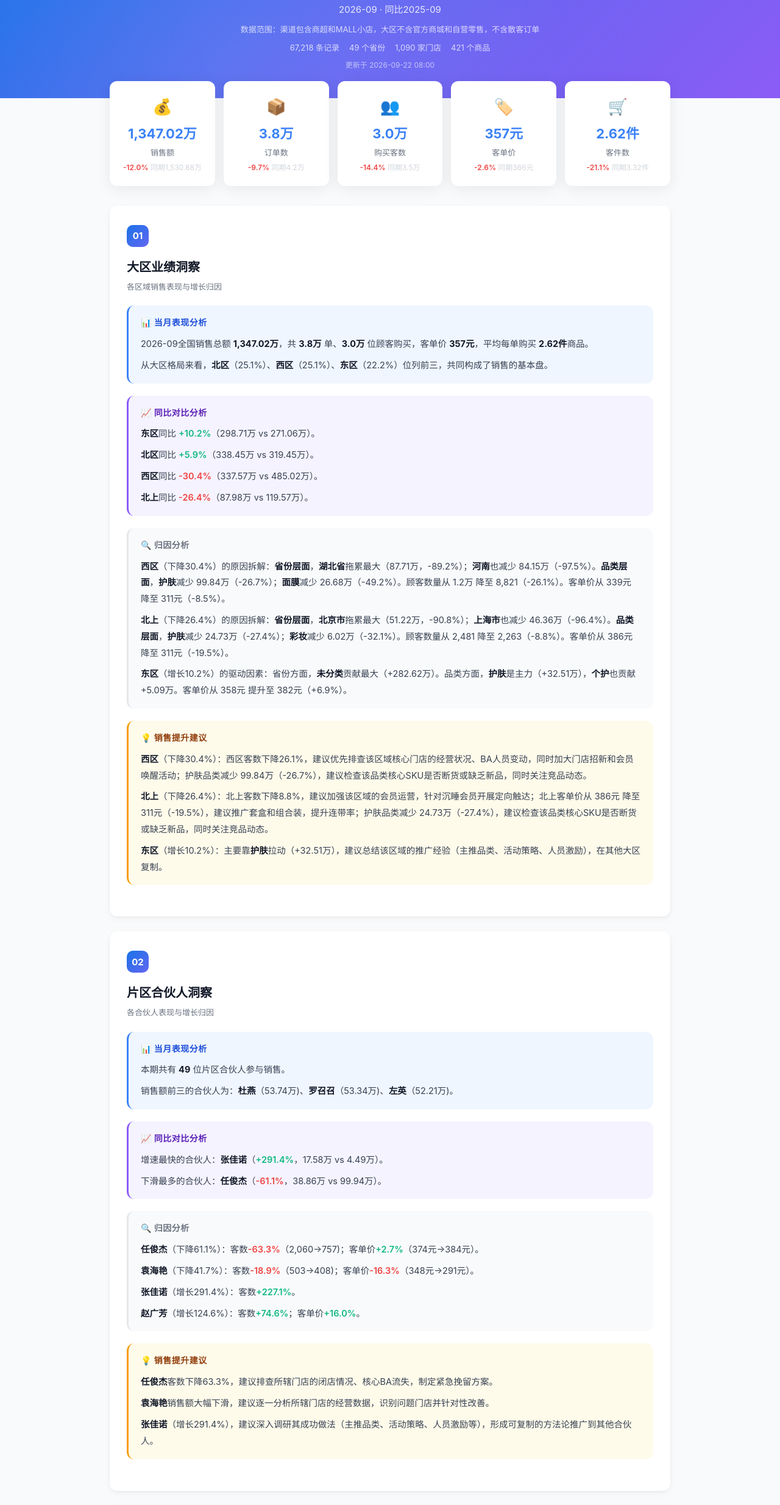
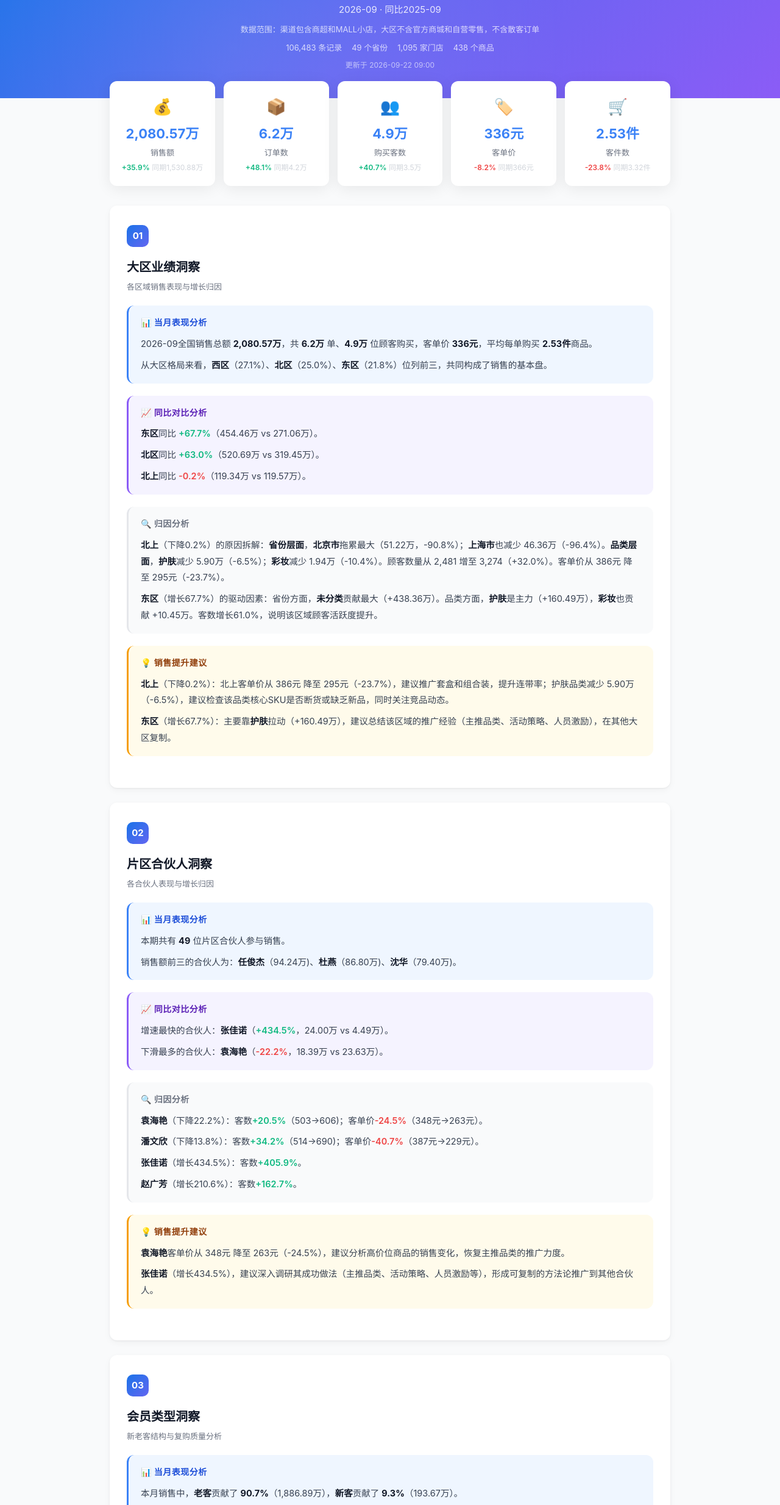
Before and after one commit to keanu666/report, a plain HTML site: page ai_sales_analysis.html in a window 1280 px wide. Shown: the part 110-2578 px from the top of the page at 61% size. Drawn offline with Linux system fonts and the light colour scheme.

Commit message:
每日报告更新 2026-09-22 09:00

```diff
--- a/ai_sales_analysis.html
+++ b/ai_sales_analysis.html
@@ -110,90 +110,90 @@ body { font-family: -apple-system, BlinkMacSystemFont, "Segoe UI", "PingFang SC"
         <p class="header-date">2026-09 · 同比2025-09</p>
         <p class="header-scope">数据范围：渠道包含商超和MALL小店，大区不含官方商城和自营零售，不含散客订单</p>
         <div class="header-meta">
-            <span>67,218 条记录</span>
+            <span>106,483 条记录</span>
             <span>49 个省份</span>
-            <span>1,090 家门店</span>
-            <span>421 个商品</span>
+            <span>1,095 家门店</span>
+            <span>438 个商品</span>
         </div>
-        <p class="header-update">更新于 2026-09-22 08:00</p>
+        <p class="header-update">更新于 2026-09-22 09:00</p>
     </div>
 </div>
 <div class="container">
 <div class="kpi-row">
         <div class="kpi-card">
             <div class="kpi-icon">💰</div>
-            <div class="kpi-value">1,347.02万</div>
+            <div class="kpi-value">2,080.57万</div>
             <div class="kpi-label">销售额</div>
-            <div class="kpi-yoy"><span class="down">-12.0%</span> <span class="kpi-sub">同期1,530.88万</span></div>
+            <div class="kpi-yoy"><span class="up">+35.9%</span> <span class="kpi-sub">同期1,530.88万</span></div>
         </div>
         <div class="kpi-card">
             <div class="kpi-icon">📦</div>
-            <div class="kpi-value">3.8万</div>
+            <div class="kpi-value">6.2万</div>
             <div class="kpi-label">订单数</div>
-            <div class="kpi-yoy"><span class="down">-9.7%</span> <span class="kpi-sub">同期4.2万</span></div>
+            <div class="kpi-yoy"><span class="up">+48.1%</span> <span class="kpi-sub">同期4.2万</span></div>
         </div>
         <div class="kpi-card">
             <div class="kpi-icon">👥</div>
-            <div class="kpi-value">3.0万</div>
+            <div class="kpi-value">4.9万</div>
             <div class="kpi-label">购买客数</div>
-            <div class="kpi-yoy"><span class="down">-14.4%</span> <span class="kpi-sub">同期3.5万</span></div>
+            <div class="kpi-yoy"><span class="up">+40.7%</span> <span class="kpi-sub">同期3.5万</span></div>
         </div>
         <div class="kpi-card">
             <div class="kpi-icon">🏷️</div>
-            <div class="kpi-value">357元</div>
+            <div class="kpi-value">336元</div>
             <div class="kpi-label">客单价</div>
-            <div class="kpi-yoy"><span class="down">-2.6%</span> <span class="kpi-sub">同期366元</span></div>
+            <div class="kpi-yoy"><span class="down">-8.2%</span> <span class="kpi-sub">同期366元</span></div>
         </div>
         <div class="kpi-card">
             <div class="kpi-icon">🛒</div>
-            <div class="kpi-value">2.62件</div>
+            <div class="kpi-value">2.53件</div>
             <div class="kpi-label">客件数</div>
-            <div class="kpi-yoy"><span class="down">-21.1%</span> <span class="kpi-sub">同期3.32件</span></div>
+            <div class="kpi-yoy"><span class="down">-23.8%</span> <span class="kpi-sub">同期3.32件</span></div>
         </div></div>
 
 <section class="section">
     <div class="section-num">01</div>
     <h2>大区业绩洞察</h2>
     <p class="section-desc">各区域销售表现与增长归因</p>
-    <div class="narrative"><h3>📊 当月表现分析</h3><p>2026-09全国销售总额 <strong>1,347.02万</strong>，共 <strong>3.8万</strong> 单、<strong>3.0万</strong> 位顾客购买，客单价 <strong>357元</strong>，平均每单购买 <strong>2.62件</strong>商品。</p><p>从大区格局来看，<strong>北区</strong>（25.1%）、<strong>西区</strong>（25.1%）、<strong>东区</strong>（22.2%）位列前三，共同构成了销售的基本盘。</p></div>
-    <div class="narrative"><h3>📈 同比对比分析</h3><p><strong>东区</strong>同比 <strong><span class="up">+10.2%</span></strong>（298.71万 vs 271.06万）。</p><p><strong>北区</strong>同比 <strong><span class="up">+5.9%</span></strong>（338.45万 vs 319.45万）。</p><p><strong>西区</strong>同比 <strong><span class="down">-30.4%</span></strong>（337.57万 vs 485.02万）。</p><p><strong>北上</strong>同比 <strong><span class="down">-26.4%</span></strong>（87.98万 vs 119.57万）。</p></div>
-    <div class="narrative"><h3>🔍 归因分析</h3><p><strong>西区</strong>（下降30.4%）的原因拆解：<strong>省份层面</strong>，<strong>湖北省</strong>拖累最大（87.71万，-89.2%）；<strong>河南</strong>也减少 84.15万（-97.5%）。<strong>品类层面</strong>，<strong>护肤</strong>减少 99.84万（-26.7%）；<strong>面膜</strong>减少 26.68万（-49.2%）。顾客数量从 1.2万 降至 8,821（-26.1%）。客单价从 339元 降至 311元（-8.5%）。</p><p><strong>北上</strong>（下降26.4%）的原因拆解：<strong>省份层面</strong>，<strong>北京市</strong>拖累最大（51.22万，-90.8%）；<strong>上海市</strong>也减少 46.36万（-96.4%）。<strong>品类层面</strong>，<strong>护肤</strong>减少 24.73万（-27.4%）；<strong>彩妆</strong>减少 6.02万（-32.1%）。顾客数量从 2,481 降至 2,263（-8.8%）。客单价从 386元 降至 311元（-19.5%）。</p><p><strong>东区</strong>（增长10.2%）的驱动因素：省份方面，<strong>未分类</strong>贡献最大（+282.62万）。品类方面，<strong>护肤</strong>是主力（+32.51万），<strong>个护</strong>也贡献 +5.09万。客单价从 358元 提升至 382元（+6.9%）。</p></div>
-    <div class="narrative"><h3>💡 销售提升建议</h3><p><strong>西区</strong>（下降30.4%）：西区客数下降26.1%，建议优先排查该区域核心门店的经营状况、BA人员变动，同时加大门店招新和会员唤醒活动；护肤品类减少 99.84万（-26.7%），建议检查该品类核心SKU是否断货或缺乏新品，同时关注竞品动态。</p><p><strong>北上</strong>（下降26.4%）：北上客数下降8.8%，建议加强该区域的会员运营，针对沉睡会员开展定向触达；北上客单价从 386元 降至 311元（-19.5%），建议推广套盒和组合装，提升连带率；护肤品类减少 24.73万（-27.4%），建议检查该品类核心SKU是否断货或缺乏新品，同时关注竞品动态。</p><p><strong>东区</strong>（增长10.2%）：主要靠<strong>护肤</strong>拉动（+32.51万），建议总结该区域的推广经验（主推品类、活动策略、人员激励），在其他大区复制。</p></div>
+    <div class="narrative"><h3>📊 当月表现分析</h3><p>2026-09全国销售总额 <strong>2,080.57万</strong>，共 <strong>6.2万</strong> 单、<strong>4.9万</strong> 位顾客购买，客单价 <strong>336元</strong>，平均每单购买 <strong>2.53件</strong>商品。</p><p>从大区格局来看，<strong>西区</strong>（27.1%）、<strong>北区</strong>（25.0%）、<strong>东区</strong>（21.8%）位列前三，共同构成了销售的基本盘。</p></div>
+    <div class="narrative"><h3>📈 同比对比分析</h3><p><strong>东区</strong>同比 <strong><span class="up">+67.7%</span></strong>（454.46万 vs 271.06万）。</p><p><strong>北区</strong>同比 <strong><span class="up">+63.0%</span></strong>（520.69万 vs 319.45万）。</p><p><strong>北上</strong>同比 <strong><span class="down">-0.2%</span></strong>（119.34万 vs 119.57万）。</p></div>
+    <div class="narrative"><h3>🔍 归因分析</h3><p><strong>北上</strong>（下降0.2%）的原因拆解：<strong>省份层面</strong>，<strong>北京市</strong>拖累最大（51.22万，-90.8%）；<strong>上海市</strong>也减少 46.36万（-96.4%）。<strong>品类层面</strong>，<strong>护肤</strong>减少 5.90万（-6.5%）；<strong>彩妆</strong>减少 1.94万（-10.4%）。顾客数量从 2,481 增至 3,274（+32.0%）。客单价从 386元 降至 295元（-23.7%）。</p><p><strong>东区</strong>（增长67.7%）的驱动因素：省份方面，<strong>未分类</strong>贡献最大（+438.36万）。品类方面，<strong>护肤</strong>是主力（+160.49万），<strong>彩妆</strong>也贡献 +10.45万。客数增长61.0%，说明该区域顾客活跃度提升。</p></div>
+    <div class="narrative"><h3>💡 销售提升建议</h3><p><strong>北上</strong>（下降0.2%）：北上客单价从 386元 降至 295元（-23.7%），建议推广套盒和组合装，提升连带率；护肤品类减少 5.90万（-6.5%），建议检查该品类核心SKU是否断货或缺乏新品，同时关注竞品动态。</p><p><strong>东区</strong>（增长67.7%）：主要靠<strong>护肤</strong>拉动（+160.49万），建议总结该区域的推广经验（主推品类、活动策略、人员激励），在其他大区复制。</p></div>
 </section>
 
 <section class="section">
     <div class="section-num">02</div>
     <h2>片区合伙人洞察</h2>
     <p class="section-desc">各合伙人表现与增长归因</p>
-    <div class="narrative"><h3>📊 当月表现分析</h3><p>本期共有 <strong>49</strong> 位片区合伙人参与销售。</p><p>销售额前三的合伙人为：<strong>杜燕</strong>（53.74万)、<strong>罗召召</strong>（53.34万)、<strong>左英</strong>（52.21万)。</p></div>
-    <div class="narrative"><h3>📈 同比对比分析</h3><p>增速最快的合伙人：<strong>张佳诺</strong>（<span class="up">+291.4%</span>，17.58万 vs 4.49万）。</p><p>下滑最多的合伙人：<strong>任俊杰</strong>（<span class="down">-61.1%</span>，38.86万 vs 99.94万）。</p></div>
-    <div class="narrative"><h3>🔍 归因分析</h3><p><strong>任俊杰</strong>（下降61.1%）：客数<span class="down">-63.3%</span>（2,060→757)；客单价<span class="up">+2.7%</span>（374元→384元）。</p><p><strong>袁海艳</strong>（下降41.7%）：客数<span class="down">-18.9%</span>（503→408)；客单价<span class="down">-16.3%</span>（348元→291元）。</p><p><strong>张佳诺</strong>（增长291.4%）：客数<span class="up">+227.1%</span>。</p><p><strong>赵广芳</strong>（增长124.6%）：客数<span class="up">+74.6%</span>；客单价<span class="up">+16.0%</span>。</p></div>
-    <div class="narrative"><h3>💡 销售提升建议</h3><p><strong>任俊杰</strong>客数下降63.3%，建议排查所辖门店的闭店情况、核心BA流失，制定紧急挽留方案。</p><p><strong>袁海艳</strong>销售额大幅下滑，建议逐一分析所辖门店的经营数据，识别问题门店并针对性改善。</p><p><strong>张佳诺</strong>（增长291.4%），建议深入调研其成功做法（主推品类、活动策略、人员激励等），形成可复制的方法论推广到其他合伙人。</p></div>
+    <div class="narrative"><h3>📊 当月表现分析</h3><p>本期共有 <strong>49</strong> 位片区合伙人参与销售。</p><p>销售额前三的合伙人为：<strong>任俊杰</strong>（94.24万)、<strong>杜燕</strong>（86.80万)、<strong>沈华</strong>（79.40万)。</p></div>
+    <div class="narrative"><h3>📈 同比对比分析</h3><p>增速最快的合伙人：<strong>张佳诺</strong>（<span class="up">+434.5%</span>，24.00万 vs 4.49万）。</p><p>下滑最多的合伙人：<strong>袁海艳</strong>（<span class="down">-22.2%</span>，18.39万 vs 23.63万）。</p></div>
+    <div class="narrative"><h3>🔍 归因分析</h3><p><strong>袁海艳</strong>（下降22.2%）：客数<span class="up">+20.5%</span>（503→606)；客单价<span class="down">-24.5%</span>（348元→263元）。</p><p><strong>潘文欣</strong>（下降13.8%）：客数<span class="up">+34.2%</span>（514→690)；客单价<span class="down">-40.7%</span>（387元→229元）。</p><p><strong>张佳诺</strong>（增长434.5%）：客数<span class="up">+405.9%</span>。</p><p><strong>赵广芳</strong>（增长210.6%）：客数<span class="up">+162.7%</span>。</p></div>
+    <div class="narrative"><h3>💡 销售提升建议</h3><p><strong>袁海艳</strong>客单价从 348元 降至 263元（-24.5%），建议分析高价位商品的销售变化，恢复主推品类的推广力度。</p><p><strong>张佳诺</strong>（增长434.5%），建议深入调研其成功做法（主推品类、活动策略、人员激励等），形成可复制的方法论推广到其他合伙人。</p></div>
 </section>
 
 <section class="section">
     <div class="section-num">03</div>
     <h2>会员类型洞察</h2>
     <p class="section-desc">新老客结构与复购质量分析</p>
-    <div class="narrative"><h3>📊 当月表现分析</h3><p>本月销售中，<strong>老客</strong>贡献了 <strong>96.4%</strong>（1,298.38万），<strong>新客</strong>贡献了 <strong>3.6%</strong>（48.64万）。</p><p>老客客单价 <strong>381元</strong>，新客客单价 <strong>130元</strong>，老客客单价是新客的 2.9 倍。</p><p>老客客件数 <strong>2.75件</strong>，新客客件数 <strong>1.46件</strong>。</p></div>
-    <div class="narrative"><h3>📈 同比对比分析</h3><p>老客同比 <strong><span class="down">-4.1%</span></strong>（1,298.38万 vs 1,353.49万）。</p><p>新客同比 <strong><span class="down">-72.6%</span></strong>（48.64万 vs 177.39万）。</p></div>
-    <div class="narrative"><h3>🔍 归因分析</h3><p>新客同比 <strong><span class="down">-72.6%</span></strong>，深层原因：新客招募数量从 9,234 降至 3,469（-62.4%），招新力度不足是核心原因。品类方面，新客购买减少最多的品类为：<strong>护肤</strong>（减少102.24万）、<strong>面膜</strong>（减少13.00万）。去年新客主要购买：护肤（140.11万）、面膜（17.85万）、彩妆（17.12万）；今年变为：护肤（37.87万）、面膜（4.85万）、彩妆（4.21万）。</p><p>老客同比 <strong><span class="down">-4.1%</span></strong>：客数<span class="up">+0.6%</span>；客单价<span class="down">-11.1%</span>。</p></div>
-    <div class="narrative"><h3>💡 销售提升建议</h3><p>新客同比下降72.6%（客数从 9,234 降至 3,469） 护肤品类减少 102.24万（-73.0%），建议针对新客推出该品类的体验装或首购优惠；面膜品类减少 13.00万（-72.8%），建议针对新客推出该品类的体验装或首购优惠 建议加大新客首单礼、体验装派发的投入力度。</p></div>
+    <div class="narrative"><h3>📊 当月表现分析</h3><p>本月销售中，<strong>老客</strong>贡献了 <strong>90.7%</strong>（1,886.89万），<strong>新客</strong>贡献了 <strong>9.3%</strong>（193.67万）。</p><p>老客客单价 <strong>386元</strong>，新客客单价 <strong>149元</strong>，老客客单价是新客的 2.6 倍。</p><p>老客客件数 <strong>2.75件</strong>，新客客件数 <strong>1.70件</strong>。</p></div>
+    <div class="narrative"><h3>📈 同比对比分析</h3><p>老客同比 <strong><span class="up">+39.4%</span></strong>（1,886.89万 vs 1,353.49万）。</p><p>新客同比 <strong><span class="up">+9.2%</span></strong>（193.67万 vs 177.39万）。</p></div>
+    <div class="narrative"><h3>🔍 归因分析</h3><p>老客同比 <strong><span class="up">+39.4%</span></strong>：客数<span class="up">+44.6%</span>；客单价<span class="down">-10.1%</span>。</p></div>
+    <div class="narrative"><h3>💡 销售提升建议</h3><p>老客复购活跃（客数从 2.7万 增至 3.8万），建议加强老客专属运营（会员等级权益、生日礼、积分兑换），进一步放大老客价值。</p></div>
 </section>
 
 <section class="section">
     <div class="section-num">04</div>
     <h2>商品洞察</h2>
     <p class="section-desc">品类表现、系列趋势与爆款分析</p>
-    <div class="narrative"><h3>📊 当月表现分析</h3><p>从品类结构来看，<strong>护肤</strong>（81.2%）、<strong>彩妆</strong>（8.9%）、<strong>面膜</strong>（7.4%）构成主力品类。</p><p>系列层面，<strong>金钻</strong>（278.92万)、<strong>铂金胶原</strong>（227.35万)、<strong>雪肌追光</strong>（93.07万)位列前三。</p><p>单品爆款方面，<strong>雪肌追光四件套(洁水乳精)</strong>（63.34万)、<strong>金钻微雕紧致奢享礼盒</strong>（48.40万)、<strong>金钻微雕抗皱紧致臻享三件套(水霜精)</strong>（45.67万)销售额最高。</p></div>
-    <div class="narrative"><h3>📈 同比对比分析</h3><p><strong>面膜</strong>下滑最严重，同比 <strong><span class="down">-35.5%</span></strong>（99.18万 vs 153.70万）。</p><p><strong>金钻微雕系列</strong>下滑明显（<span class="down">-94.1%</span>）。</p></div>
-    <div class="narrative"><h3>🔍 归因分析</h3><p><strong>面膜</strong>（下降35.5%）的驱动因素：顾客从 1.5万 降至 5,477（-63.9%）；客单价从 95元 提升至 164元（+72.3%）；客件数<span class="up">+10.7%</span>。</p><p><strong>彩妆</strong>（下降22.8%）的驱动因素：顾客从 6,999 降至 4,793（-31.5%）；客单价从 204元 提升至 228元（+11.8%）；客件数<span class="up">+23.0%</span>。</p><p>单品层面，<strong>粉钻紧致两件套(水霜)</strong>增长最猛（<span class="up">+35210.2%</span>），金额从 0.03万 增至 9.89万。</p><p><strong>凝时鲜颜肌活精华抗皱四件套(水乳精眼)</strong>下滑幅度大（<span class="down">-76.2%</span>），金额从 132.51万 降至 31.49万。</p></div>
-    <div class="narrative"><h3>💡 销售提升建议</h3><p><strong>面膜</strong>顾客流失63.9%，建议排查核心SKU是否断货或缺乏新品，同时针对该品类顾客开展定向促销。</p><p><strong>凝时鲜颜肌活精华抗皱四件套(水乳精眼)</strong>（下降76.2%）（金额从 132.51万 降至 31.49万），建议检查：①是否断货或库存不足；②是否有竞品替代；③是否需要调整定价或清仓处理。</p><p><strong>粉钻紧致两件套(水霜)</strong>（增长35210.2%），建议确保库存充足、优化陈列位置，同时围绕该单品打造连带销售组合。</p></div>
+    <div class="narrative"><h3>📊 当月表现分析</h3><p>从品类结构来看，<strong>护肤</strong>（80.9%）、<strong>彩妆</strong>（8.6%）、<strong>面膜</strong>（7.6%）构成主力品类。</p><p>系列层面，<strong>金钻</strong>（426.82万)、<strong>铂金胶原</strong>（368.36万)、<strong>雪肌追光</strong>（156.09万)位列前三。</p><p>单品爆款方面，<strong>雪肌追光四件套(洁水乳精)</strong>（102.36万)、<strong>金钻微雕紧致奢享礼盒</strong>（72.83万)、<strong>金钻微雕抗皱紧致臻享三件套(水霜精)</strong>（71.82万)销售额最高。</p></div>
+    <div class="narrative"><h3>📈 同比对比分析</h3><p><strong>护肤</strong>表现最好，同比 <strong><span class="up">+40.3%</span></strong>（1,683.02万 vs 1,199.40万）。</p><p><strong>金钻微雕系列</strong>下滑明显（<span class="down">-94.1%</span>）。</p></div>
+    <div class="narrative"><h3>🔍 归因分析</h3><p>主要品类同比变化平稳，未出现大幅下滑。</p><p><strong>护肤</strong>（增长40.3%）的驱动因素：顾客<span class="up">+14.4%</span>；客单价从 406元 提升至 485元（+19.5%）。</p><p>单品层面，<strong>粉钻紧致两件套(水霜)</strong>增长最猛（<span class="up">+56287.7%</span>），金额从 0.03万 增至 15.79万。</p><p><strong>凝时鲜颜肌活精华抗皱四件套(水乳精眼)</strong>下滑幅度大（<span class="down">-65.7%</span>），金额从 132.51万 降至 45.48万。</p></div>
+    <div class="narrative"><h3>💡 销售提升建议</h3><p><strong>凝时鲜颜肌活精华抗皱四件套(水乳精眼)</strong>（下降65.7%）（金额从 132.51万 降至 45.48万），建议检查：①是否断货或库存不足；②是否有竞品替代；③是否需要调整定价或清仓处理。</p><p><strong>粉钻紧致两件套(水霜)</strong>（增长56287.7%），建议确保库存充足、优化陈列位置，同时围绕该单品打造连带销售组合。</p></div>
 </section>
 </div>
 <div class="footer">
     <p>📝 基于 2026-09 自然堂零售销售明细数据 | 同比对比2025-09</p>
-    <p>最后更新: 2026-09-22 08:00</p>
+    <p>最后更新: 2026-09-22 09:00</p>
 </div>
 </body>
 </html>
```
